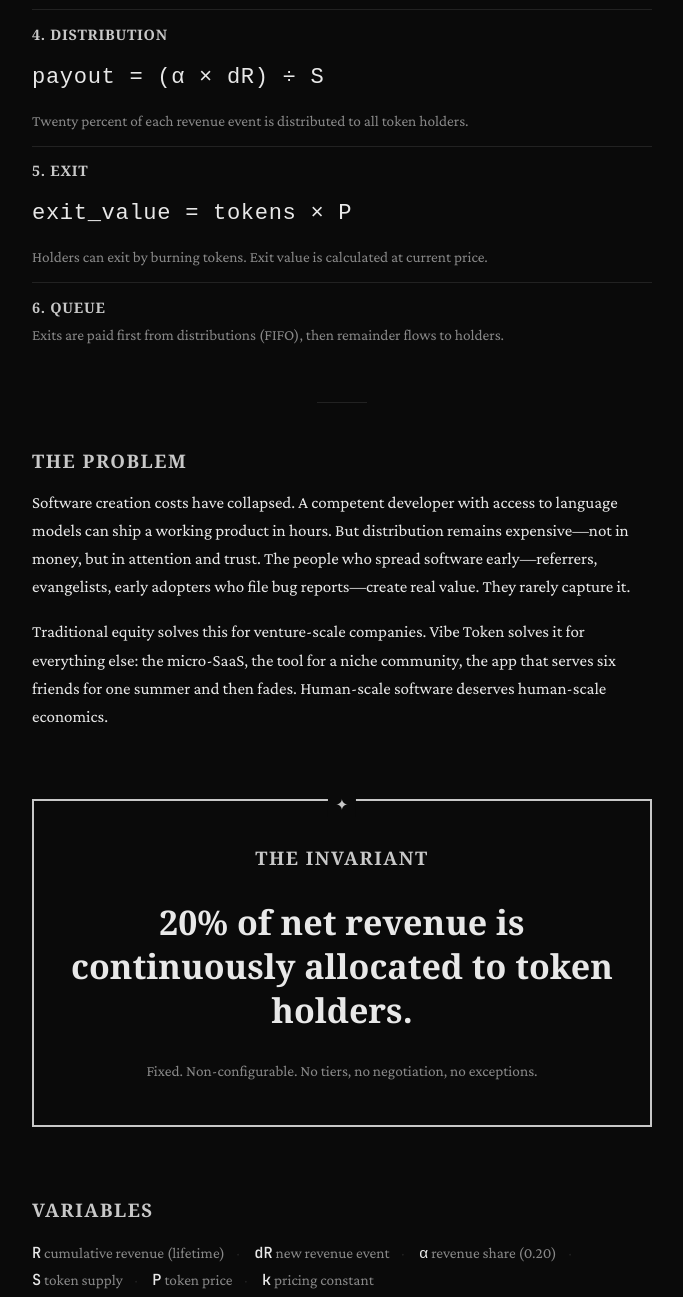
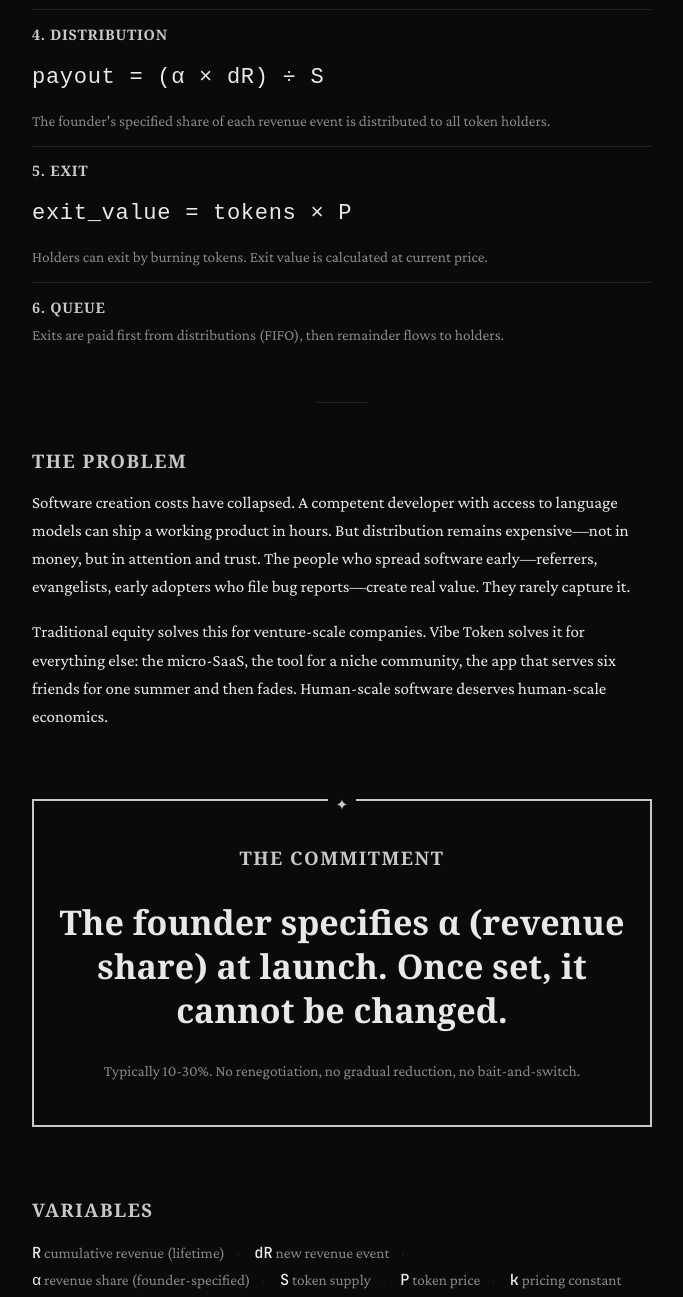
Before and after one commit to popmechanic/vibetoken.lol, a plain HTML site: page index.html in a window 1280 px wide. Shown: the part 1002-2299 px from the top of the page, without its empty margins (298-981 px from the left). Drawn offline with nearby package versions, Linux system fonts and the light colour scheme; a web font is replaced by a local one.

Commit message:
make revenue share (α) founder-configurable
- Replace fixed 20% invariant with founder-specified α
- Rename "The Invariant" to "The Commitment" (locked at launch)
- Add "Choosing α" guidance section (typical range 10-30%)
- Update all examples to show α as parameter

```diff
--- a/index.html
+++ b/index.html
@@ -473,7 +473,7 @@
                 <div class="property">
                     <div class="property-name">4. Distribution</div>
                     <div class="formula" style="text-align: left; padding: 0.5em 0; margin: 0;"><code>payout = (α × dR) ÷ S</code></div>
-                    <div class="property-desc">Twenty percent of each revenue event is distributed to all token holders.</div>
+                    <div class="property-desc">The founder's specified share of each revenue event is distributed to all token holders.</div>
                 </div>
                 <div class="property">
                     <div class="property-name">5. Exit</div>
@@ -496,9 +496,9 @@
         </section>
 
         <div class="invariant">
-            <h2>The Invariant</h2>
-            <p class="invariant-rule">20% of net revenue is continuously allocated to token holders.</p>
-            <p class="invariant-note">Fixed. Non-configurable. No tiers, no negotiation, no exceptions.</p>
+            <h2>The Commitment</h2>
+            <p class="invariant-rule">The founder specifies α (revenue share) at launch. Once set, it cannot be changed.</p>
+            <p class="invariant-note">Typically 10-30%. No renegotiation, no gradual reduction, no bait-and-switch.</p>
         </div>
 
         <section>
@@ -506,7 +506,7 @@
             <p class="variables">
                 <span><span class="var-name">R</span> cumulative revenue (lifetime)</span><span class="var-sep">·</span>
                 <span><span class="var-name">dR</span> new revenue event</span><span class="var-sep">·</span>
-                <span><span class="var-name">α</span> revenue share (0.20)</span><span class="var-sep">·</span>
+                <span><span class="var-name">α</span> revenue share (founder-specified)</span><span class="var-sep">·</span>
                 <span><span class="var-name">S</span> token supply</span><span class="var-sep">·</span>
                 <span><span class="var-name">P</span> token price</span><span class="var-sep">·</span>
                 <span><span class="var-name">k</span> pricing constant</span>
@@ -543,7 +543,7 @@
                 <code>D = α × dR</code>
                 <code>payout = D ÷ S</code>
             </div>
-            <p>Each time revenue is generated, 20% is added to a distribution pool. This pool is divided among all token holders proportionally. If there are pending exits, the distribution pool pays those first.</p>
+            <p>Each time revenue is generated, the founder's specified share (α) is added to a distribution pool. This pool is divided among all token holders proportionally. If there are pending exits, the distribution pool pays those first.</p>
         </section>
 
         <section>
```
Also changed, not shown: 1 other file.
